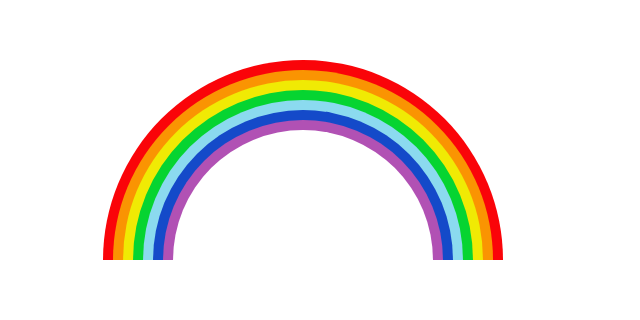
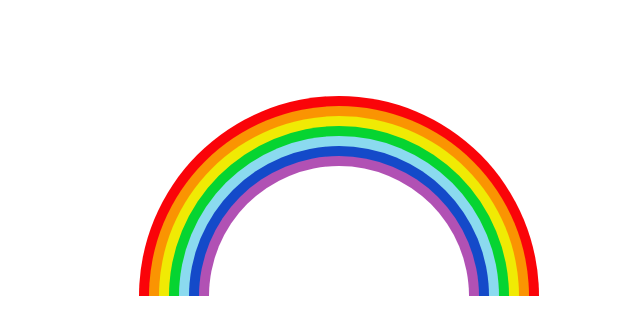
Before and after one commit to fzfx66/2.Make-a-rainbow, a plain HTML site: page index.html in a window 1280 px wide. Shown: the part 480-800 px from the top of the page, without its empty margins (437-1077 px from the left). Drawn offline with Linux system fonts and the light colour scheme.

Commit message:
修改 rainbow 位置

```diff
--- a/style.css
+++ b/style.css
@@ -5,15 +5,13 @@
   }
   body{
     background-color:white;
-    margin-top:-200px;
-    margin-left:-200px;
   }
   /* 背景自动填充 */
   .rainbow{
     height:200px;
     overflow:hidden;
-    margin-top:50%;
-    margin-left:50%;
+    margin-top:45%;
+    margin-left:45%;
   }
   /* 控制上半区显示 */
   .rainbow >div{
```
